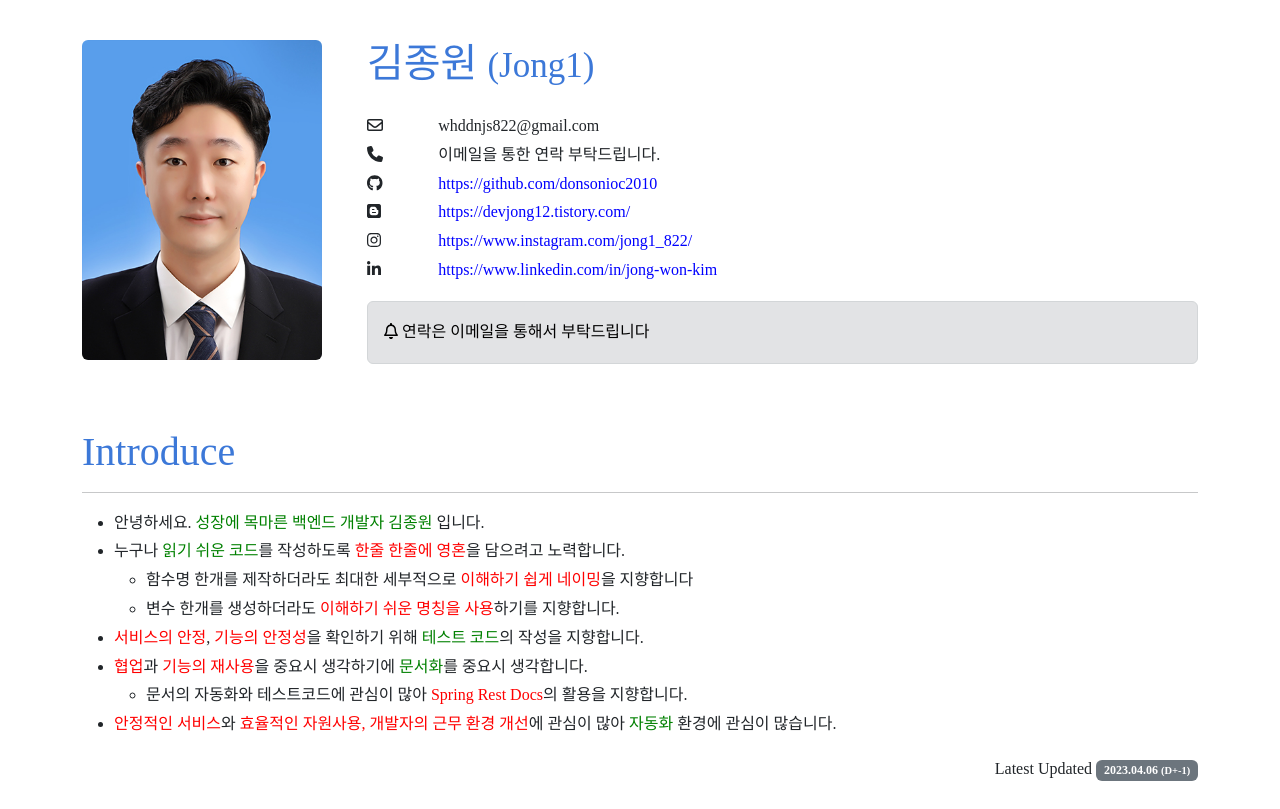
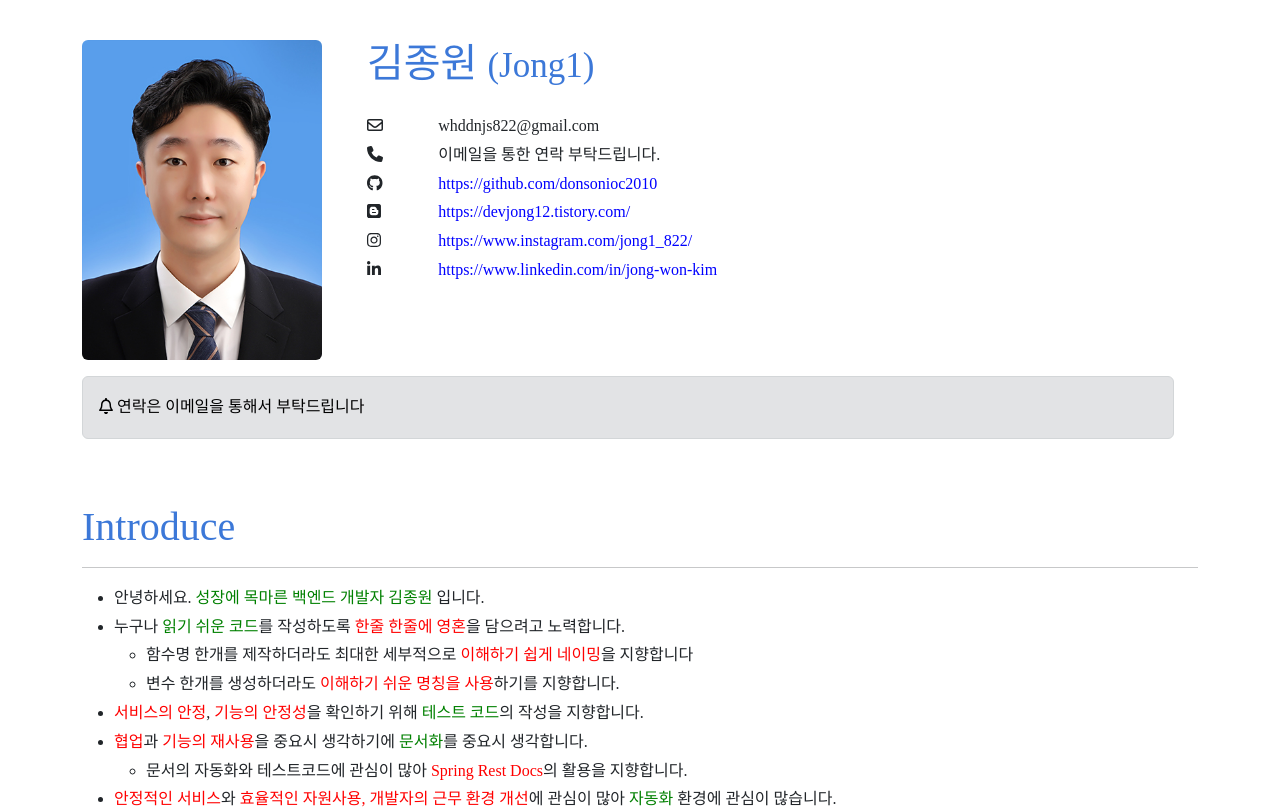
Before and after one commit to donsonioc2010/My-Resume, a React (Create React App) app: page / in a window 1280 px wide. Shown: the top 809 px of the page. Built offline with nearby package versions, Linux system fonts and the light colour scheme.

Commit message:
디자인이 단정해지도록 Notice를 새로운 Row로 변경하였다.

```diff
--- a/src/profile/Contact.js
+++ b/src/profile/Contact.js
@@ -85,6 +85,9 @@ export default function Contact() {
             <ContactMethod></ContactMethod>
           </Col>
         </Row>
+        <Row Col md={12} sm={12}>
+          <InfoNoticeArea></InfoNoticeArea>
+        </Row>
       </Provider>
     </div>
   );
@@ -95,7 +98,6 @@ function ContactMethod() {
     <div id="contact-method">
       <NameArea></NameArea>
       <ContactList></ContactList>
-      <InfoNoticeArea></InfoNoticeArea>
     </div>
   );
 }
```
